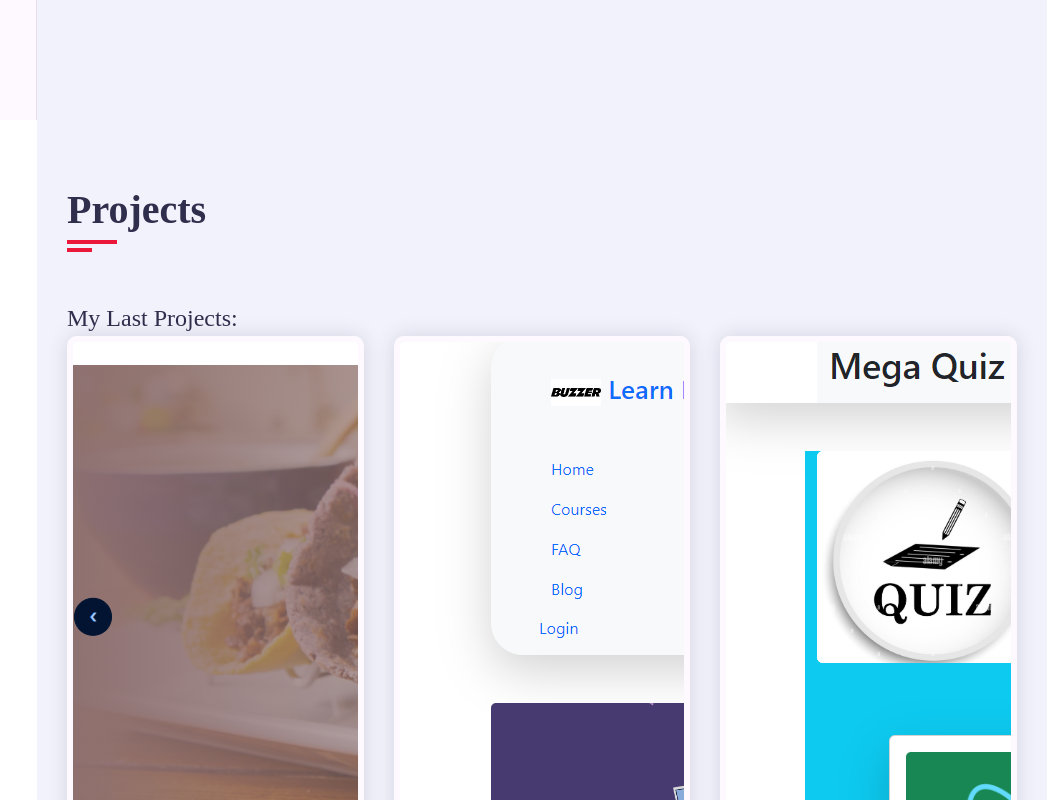
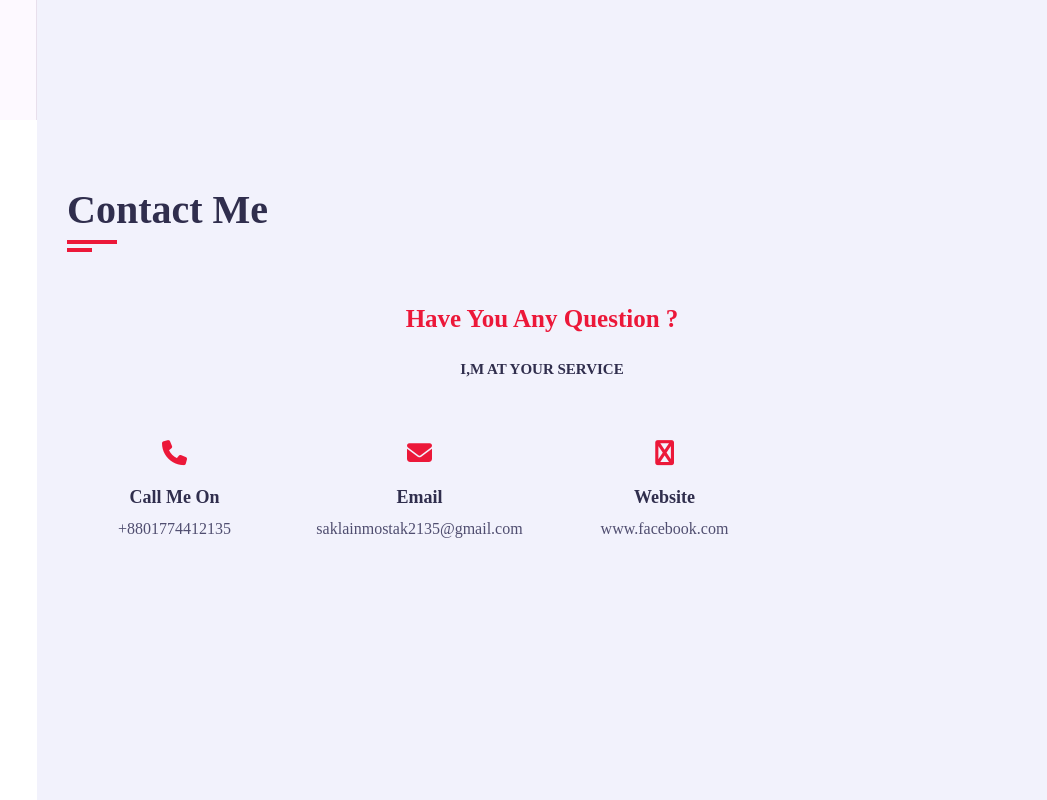
Before and after one commit to saklainmostak1/my-portfolio, a plain HTML site: page index.html in a window 1280 px wide. Shown: the part 680-1480 px from the top of the page, without its empty margins (233-1280 px from the left). Drawn offline with Linux system fonts and the light colour scheme.

Commit message:
contacts

```diff
--- a/css/style.css
+++ b/css/style.css
@@ -621,6 +621,7 @@ h3.my-profession {
 {
     flex: 0 0 100%;
     max-width: 100%;
+    margin-bottom: 40px;
 }
 .portfolio .portfolio-heading h2
 {
@@ -640,3 +641,54 @@ h3.my-profession {
     overflow: hidden;
     cursor: pointer;
 }
+.portfolio .portfolio-item-inner .portfolio-img img
+{
+    width: 100%;
+    display: block;
+
+}
+/* Contact */
+.contact-title
+{
+    color: var(--skin-color);
+    text-align: center;
+    font-size: 25px;
+    margin-bottom: 20px;
+}
+.contact-sub-title
+{
+    color: var(--text-black-900);
+    text-align: center;
+    font-size: 15px;
+    margin-bottom: 60px;
+}
+.contact .contact-info-item
+{
+    flex: 0 0 25%;
+    max-width: 25%;
+    text-align: center;
+}
+.contact .contact-info-item .icon
+{
+    display: inline-block;
+}
+.contact .contact-info-item .icon .fa
+{
+    font-size: 25px;
+    color: var(--skin-color);
+}
+.contact .contact-info-item h4
+{
+    font-size: 18px;
+    font-weight: 700;
+    color: var(--text-black-900);
+    text-transform: capitalize;
+    margin: 15px 0 5px;
+}
+.contact .contact-info-item p
+{
+    font-size: 16px ;
+    line-height: 25px;
+    color: var(--text-black-700);
+    font-weight: 400;
+}
--- a/index.html
+++ b/index.html
@@ -352,7 +352,7 @@
             </section>
             <!-- Service End -->
             <!-- Projects start -->
-           <section class="portfolio section ">
+           <section class="portfolio section hidden">
             <div class="container">
                 <div class="row">
                     <div class="section-title padd-15">
@@ -395,6 +395,42 @@
             </div>
            </section>
             <!-- Projects end -->
+             <!-- Contact item start -->
+             <section class="contact section">
+                <div class="container">
+                    <div class="row">
+                        <div class="section-title padd-15">
+                            <h2>Contact Me</h2>
+                        </div>
+                    </div>
+                    <h3 class="contact-title">Have You Any Question ?</h3>
+                    <h4 class="contact-sub-title">I,M AT YOUR SERVICE</h4>
+                    <div class="row">
+                        <!-- contact info start -->
+                        <div class="contact-info-item padd-15">
+                            <div class="icon"><i class="fa fa-phone"></i></div>
+                            <h4>Call Me On</h4>
+                            <p>+8801774412135</p>
+                        </div>
+                        <!-- contact info end -->
+                        <!-- contact info start -->
+                        <div class="contact-info-item padd-15">
+                            <div class="icon"><i class="fa fa-envelope"></i></div>
+                            <h4>Email</h4>
+                            <p>saklainmostak2135@gmail.com</p>
+                        </div>
+                        <!-- contact info end -->
+                        <!-- contact info start -->
+                        <div class="contact-info-item padd-15">
+                            <div class="icon"><i class="fa fa-facebook"></i></div>
+                            <h4>Website</h4>
+                            <p>www.facebook.com</p>
+                        </div>
+                        <!-- contact info end -->
+                    </div>
+                </div>
+             </section>
+             <!-- Contact item end -->
 
         </div>
 
```
